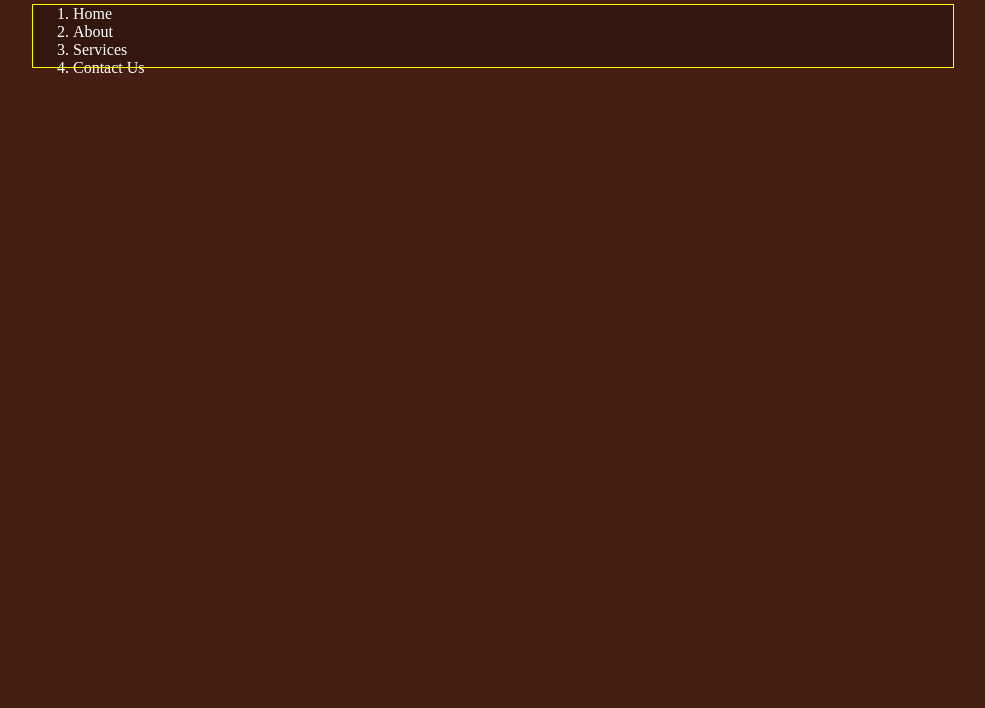
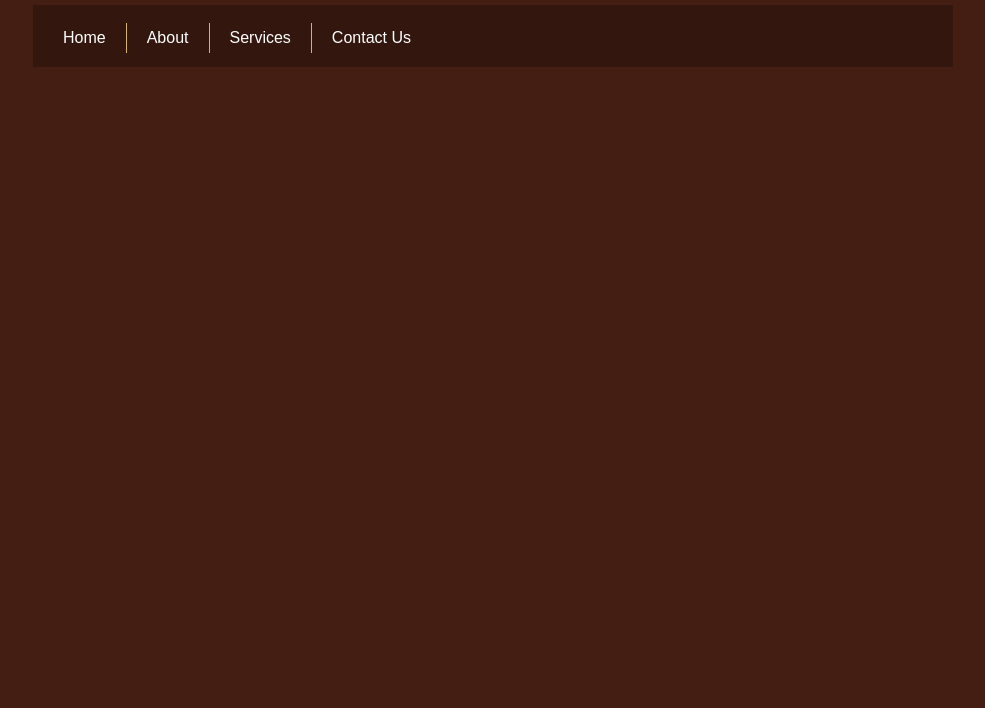
Before and after one commit to 1857/289.101, a plain HTML site: page div-based layout/Website.html in a window 1280 px wide. Shown: the part 92-800 px from the top of the page, without its empty margins (147-1132 px from the left). Drawn offline with Linux system fonts and the light colour scheme.

Commit message:
finnshed pdf

```diff
--- a/div-based layout/style.CSS
+++ b/div-based layout/style.CSS
@@ -8,7 +8,7 @@ body {
 }
 
 div {
-    outline: 1px solid yellow;
+    outline: px solid yellow;
 }
 
 .logo {
@@ -45,3 +45,19 @@ div {
     margin-top: 20px;
     max-width: 920px;
 }
+
+.nav ol {
+    padding: 18px 10px;
+}
+
+.nav li {
+    border-right: 1px solid #D4B364;
+    display: block;
+    float: left;
+    font-family: sans-serif;
+    padding: 6px 20px;
+}
+
+.nav li:last-child {
+    border-right: none;
+}
```
